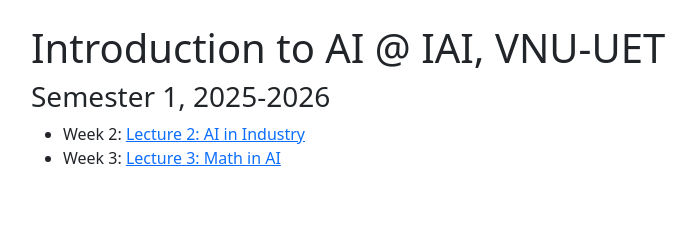
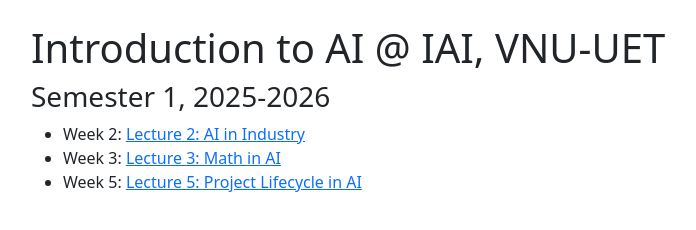
Before and after one commit to uet-iai-course/gtttnt, a website: page 2526-1/index.html in a window 1280 px wide. Shown: the whole page, without its empty margins (51-747 px from the left). Drawn offline with nearby package versions, Linux system fonts and the light colour scheme.

Commit message:
Update index.html

```diff
--- a/2526-1/index.html
+++ b/2526-1/index.html
@@ -32,6 +32,9 @@
                     <!-- Week 1: <a href="lecture-01-introduction.html">Lecture 1: Introduction</a> -->
                     Week 3: <a href="lecture-03-math-ai.html">Lecture 3: Math in AI</a>
                 </li>
+				<li>
+                    Week 5: <a href="lecture-05-crisp-dm.html">Lecture 5: Project Lifecycle in AI</a>
+                </li>
             </ul>
         </div>
     </div>
```
